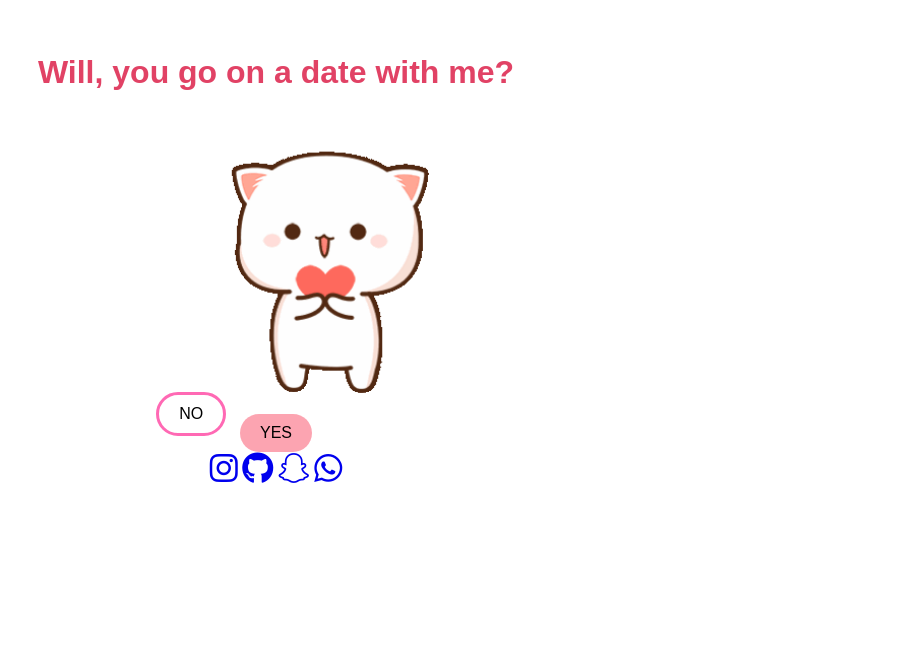
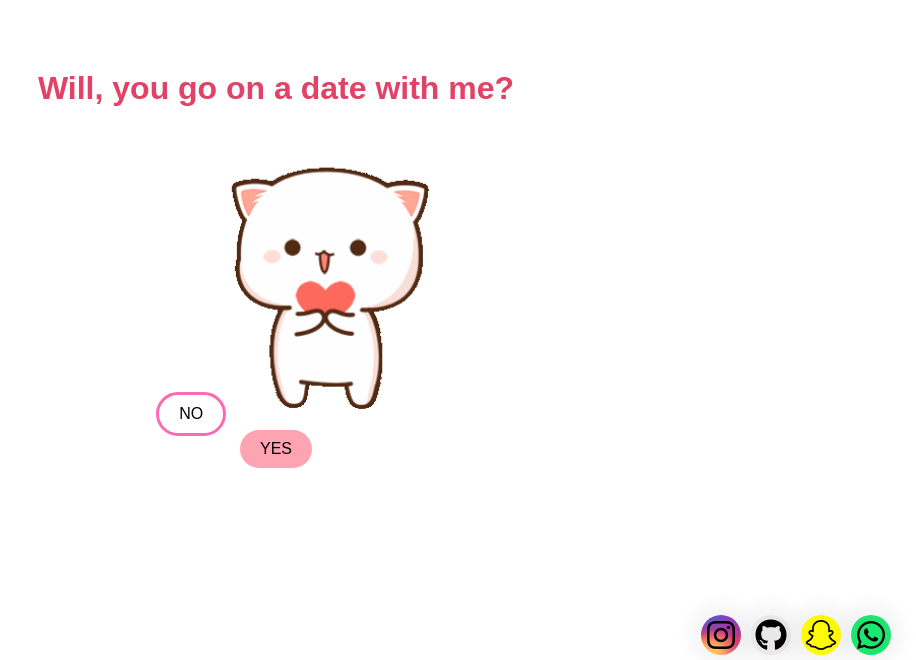
Before and after one commit to satyam-64136/proposal-site, a plain HTML site: page index.html in a window 1280 px wide. Shown: the part 142-802 px from the top of the page, without its empty margins (364-1280 px from the left). Drawn offline with Linux system fonts and the light colour scheme.

Commit message:
Update style.css

```diff
--- a/style.css
+++ b/style.css
@@ -53,3 +53,48 @@ h1 {
     transform: scale(1.05);
     transition: all 0.1s linear;
 }
+
+.social-links {
+    position: absolute;
+    top: 94%; /* Adjust the top position to control vertical placement */
+    right: 20px; /* Adjust the right position to control horizontal placement */
+    display: flex;
+}
+
+.social-icon {
+    width: 40px;
+    height: 40px;
+    text-align: center;
+    text-decoration: none;
+    color: #000000;
+    box-shadow: 0 0 20px 10px rgba(0, 0, 0, 0.05);
+    margin: 12px 0; /* Adjust margin for spacing between buttons */
+    border-radius: 50%;
+    display: flex;
+    align-items: center; /* Center the icon vertically */
+    justify-content: center; /* Center the icon horizontally */
+    transition: transform 0.2s ease; /* Add a slight hover effect */
+    background-color: #e9e7e7;
+    margin: 5px;
+}
+
+.social-icon:hover {
+    transform: scale(1.4); /* Scale the button slightly on hover */
+    transition: all 0.2s linear ;
+}
+
+.social-icon.instagram {
+    background: radial-gradient(circle farthest-corner at 35% 90%, #fec564, transparent 50%), radial-gradient(circle farthest-corner at 0 140%, #fec564, transparent 50%), radial-gradient(ellipse farthest-corner at 0 -25%, #5258cf, transparent 50%), radial-gradient(ellipse farthest-corner at 20% -50%, #5258cf, transparent 50%), radial-gradient(ellipse farthest-corner at 100% 0, #893dc2, transparent 50%), radial-gradient(ellipse farthest-corner at 60% -20%, #893dc2, transparent 50%), radial-gradient(ellipse farthest-corner at 100% 100%, #d9317a, transparent), linear-gradient(#6559ca, #bc318f 30%, #e33f5f 50%, #f77638 70%, #fec66d 100%); /* Replace with the desired background color for Instagram */
+}
+
+.social-icon.github {
+    background-color: #7289da;
+}
+
+.social-icon.snapchat {
+    background-color: #fffb00;
+}
+
+.social-icon.whatsapp {
+    background: #1be770;
+}
```
